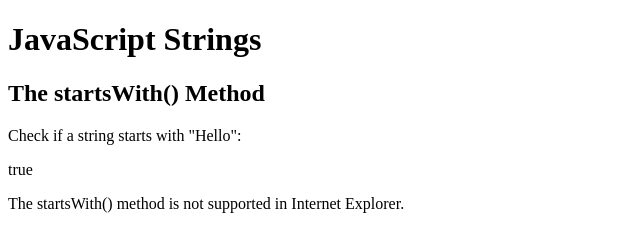
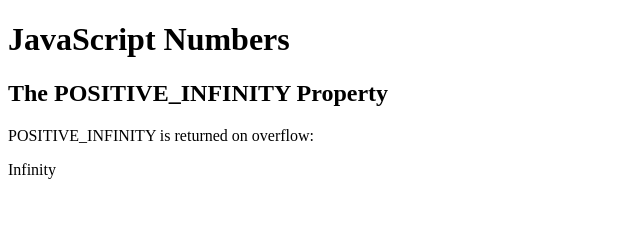
Before and after one commit to rahimbd296345/JavaScript-Tutorial, a website: page assistant.html in a window 1280 px wide. Shown: the whole page, without its empty margins (0-640 px from the left). Drawn offline with Linux system fonts and the light colour scheme.

Commit message:
14.11.2022

```diff
--- a/assistant.html
+++ b/assistant.html
@@ -2,17 +2,15 @@
 <html>
 <body>
 
-<h1>JavaScript Strings</h1>
-<h2>The startsWith() Method</h2>
-<p>Check if a string starts with "Hello":</p>
+<h1>JavaScript Numbers</h1>
+<h2>The POSITIVE_INFINITY Property</h2>
 
+<p>POSITIVE_INFINITY is returned on overflow:</p>
 <p id="demo"></p>
 
-<p>The startsWith() method is not supported in Internet Explorer.</p>
-
 <script>
-  let text = "Hello world, welcome to the universe.";
-  document.getElementById("demo").innerHTML = text.startsWith("Hello");
+  let x = 1 / 0;
+  document.getElementById("demo").innerHTML = x;
 </script>
 
 </body>
```
Also changed, not shown: index.html (+2 -2 lines).
